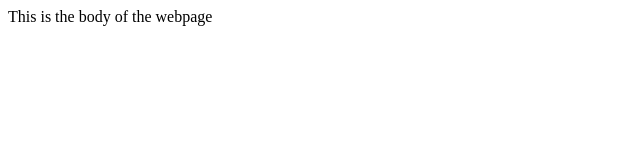
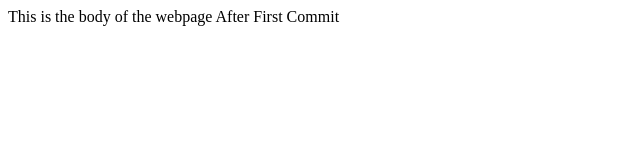
Before and after one commit to puneetdullat/practice_git_2, a website: page index.html in a window 1280 px wide. Shown: the whole page, without its empty margins (0-640 px from the left). Drawn offline with Linux system fonts and the light colour scheme.

Commit message:
This is my second commit

```diff
--- a/index.html
+++ b/index.html
@@ -7,5 +7,6 @@
 </head>
 <body>
     This is the body of the webpage
+    After First Commit
 </body>
 </html>
```
